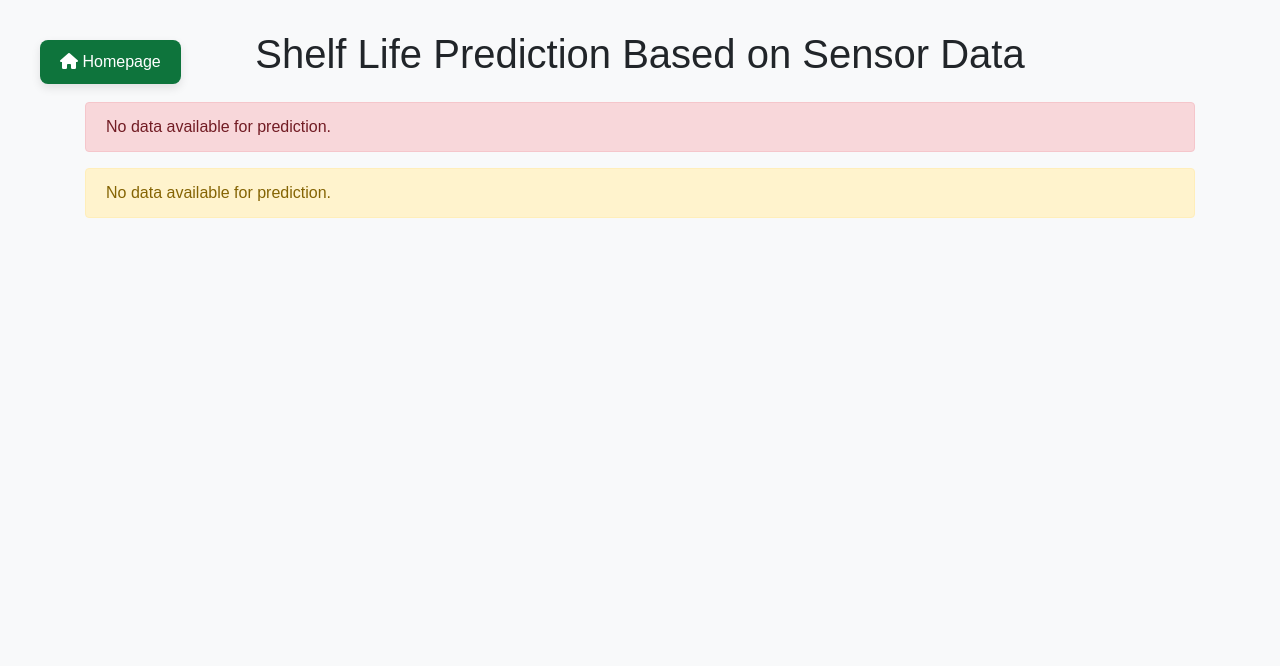
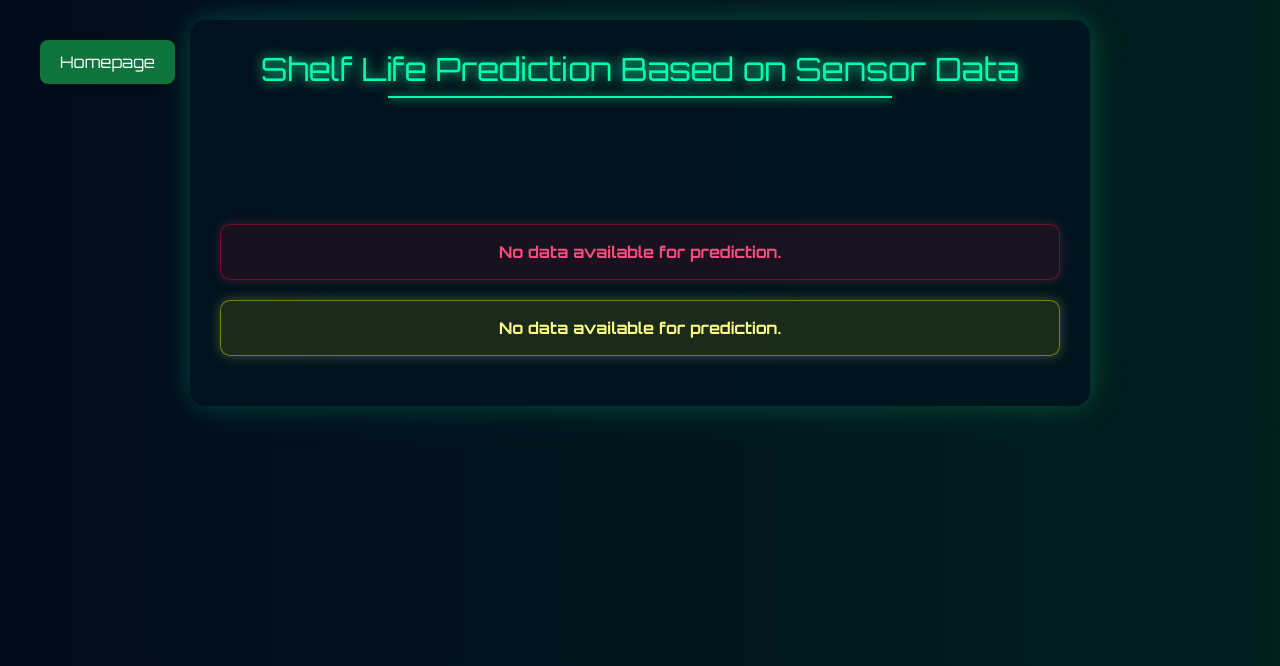
Before and after one commit to 9endu/rotbot, a Flask app: page /shelf-life-data in a window 1280 px wide. Shown: the top 666 px of the page. Run offline with Flask 3, Linux system fonts and the light colour scheme; data that the repository does not hold is empty; parts of the project's set-up code (start-up, migrations or seed data) failed here and were passed over; some libraries are stand-ins or nearby versions.

Commit message:
shelf life data

```diff
--- a/templates/shelf_life_data.html
+++ b/templates/shelf_life_data.html
@@ -1,28 +1,103 @@
 <!DOCTYPE html>
 <html lang="en">
 <head>
-    <meta charset="UTF-8">
-    <meta name="viewport" content="width=device-width, initial-scale=1.0">
+    <meta charset="UTF-8" />
+    <meta name="viewport" content="width=device-width, initial-scale=1.0"/>
     <title>Shelf Life Prediction</title>
+
+    <!-- Google Fonts -->
+    <link href="https://fonts.googleapis.com/css2?family=Orbitron:wght@400;700&display=swap" rel="stylesheet">
+
+    <!-- Bootstrap CSS -->
     <link rel="stylesheet" href="https://stackpath.bootstrapcdn.com/bootstrap/4.3.1/css/bootstrap.min.css">
+
     <style>
+        /* Global Styles */
         body {
-            font-family: Arial, sans-serif;
-            background-color: #f8f9fa;
+            font-family: 'Orbitron', sans-serif;
+            background: linear-gradient(to right, #020c1b, #001f1f);
+            color: #00ffaa;
+            margin: 0;
+            padding: 20px;
         }
+
         .container {
-            margin-top: 30px;
+            max-width: 900px;
+            margin: auto;
+            background: rgba(0, 20, 30, 0.85);
+            border-radius: 16px;
+            padding: 30px;
+            box-shadow: 0 0 25px rgba(0, 255, 170, 0.15), 0 0 45px rgba(0, 255, 170, 0.1);
         }
+
+        h1 {
+            text-align: center;
+            color: #00ffaa;
+            font-size: 2rem;
+            margin-bottom: 30px;
+            text-shadow: 0 0 12px #00ffaa;
+            position: relative;
+        }
+
+        h1::after {
+            content: '';
+            position: absolute;
+            bottom: -10px;
+            left: 50%;
+            transform: translateX(-50%);
+            width: 60%;
+            height: 2px;
+            background: #00ffaa;
+            box-shadow: 0 0 10px #00ffaa;
+        }
+
         .card {
+            background: rgba(255, 255, 255, 0.05);
+            border: 1px solid #00ffaa33;
+            border-radius: 12px;
+            margin-bottom: 25px;
+            box-shadow: 0 0 12px #00ffaa20;
+        }
+
+        .card-header {
+            background: transparent;
+            color: #00ffaa;
+            font-size: 1.3rem;
+            font-weight: bold;
+            border-bottom: 1px solid #00ffaa44;
+            padding: 16px 20px;
+        }
+
+        .card-body {
+            padding: 18px 20px;
+            font-size: 1rem;
+            color: #aaffff;
+        }
+
+        .alert {
+            padding: 15px 20px;
+            border-radius: 10px;
+            font-weight: bold;
             margin-bottom: 20px;
+            text-align: center;
         }
-        .card-header {
-            font-size: 1.25rem;
-            background-color: #007bff;
-            color: white;
+
+        .alert-danger {
+            background-color: rgba(255, 0, 60, 0.1);
+            border: 1px solid rgba(255, 0, 60, 0.4);
+            color: #ff4b7d;
+            box-shadow: 0 0 12px #ff4b7d33;
         }
-        .card-body {
-            font-size: 1rem;
+
+        .alert-warning {
+            background-color: rgba(255, 255, 0, 0.1);
+            border: 1px solid rgba(255, 255, 0, 0.4);
+            color: #ffff88;
+            box-shadow: 0 0 12px #ffff8844;
+        }
+
+        strong {
+            color: #00ffff;
         }
 
         .home-btn {
@@ -42,16 +117,59 @@
         .home-btn:hover {
             background-color: #09592f;
             transform: translateX(-3px);
-  color: white; /* Ensures it doesn't turn blue */
-  text-decoration: none; /* Prevents underline */
+            color: white;
+            text-decoration: none;
+        }
+
+        .file-upload-section {
+            text-align: center;
+            margin-bottom: 30px;
+        }
+
+        .custom-file-input {
+            position: relative;
+            display: inline-block;
+            padding: 12px 30px;
+            color: #00ffaa;
+            font-size: 1rem;
+            font-family: 'Orbitron', sans-serif;
+            background: transparent;
+            border: 2px solid #00ffaa88;
+            border-radius: 12px;
+            cursor: pointer;
+            transition: all 0.3s ease;
+            box-shadow: 0 0 8px #00ffaa55;
+        }
+
+        .custom-file-input:hover {
+            background-color: #00ffaa22;
+            box-shadow: 0 0 12px #00ffaa;
+        }
+
+        input[type="file"] {
+            display: none;
+        }
+
+        label[for="sensorFile"] {
+            display: inline-block;
         }
     </style>
 </head>
 <body>
-    <link rel="stylesheet" href="https://cdnjs.cloudflare.com/ajax/libs/font-awesome/6.0.0/css/all.min.css" />
+
     <a href="/" class="home-btn"><i class="fas fa-home"></i> Homepage</a>
+
     <div class="container">
-        <h1 class="text-center mb-4">Shelf Life Prediction Based on Sensor Data</h1>
+        <h1>Shelf Life Prediction Based on Sensor Data</h1>
+
+        <!-- File Upload Section -->
+        <div class="file-upload-section">
+            <form method="POST" enctype="multipart/form-data">
+                <input type="file" name="sensor_file" id="sensorFile" accept=".csv" />
+                <label for="sensorFile" class="custom-file-input">Choose Sensor CSV</label>
+                <button type="submit" class="custom-file-input" style="margin-left: 10px;">Upload</button>
+            </form>
+        </div>
 
         <!-- Display Error Message -->
         {% if error %}
@@ -92,5 +210,6 @@
     <script src="https://code.jquery.com/jquery-3.3.1.slim.min.js"></script>
     <script src="https://cdnjs.cloudflare.com/ajax/libs/popper.js/1.14.7/umd/popper.min.js"></script>
     <script src="https://stackpath.bootstrapcdn.com/bootstrap/4.3.1/js/bootstrap.min.js"></script>
+
 </body>
 </html>
```
Also changed, not shown: 1 other file. Lines whose indentation alone changed are shown as unchanged.
